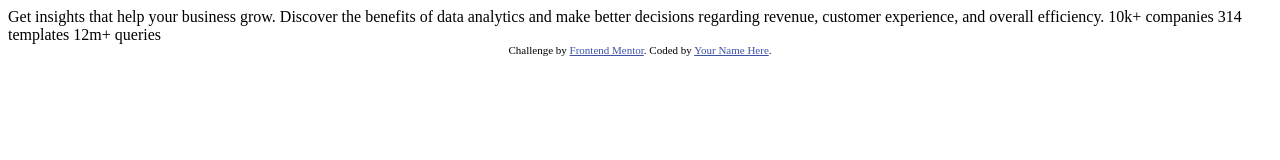
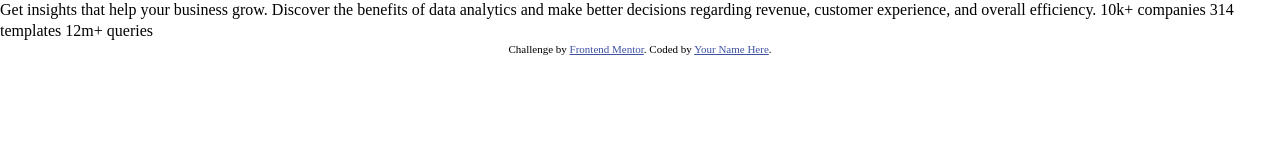
Before and after one commit to nonari-lab/stats-preview-card-component-main, a plain HTML site: page index.html in a window 1280 px wide. Drawn offline with Linux system fonts and the light colour scheme.

Commit message:
Adiing and connecting sass styles

```diff
--- a/index.html
+++ b/index.html
@@ -7,6 +7,8 @@
   <link rel="icon" type="image/png" sizes="32x32" href="./images/favicon-32x32.png">
 
   <title>Frontend Mentor | Stats preview card component</title>
+
+  <link rel="stylesheet" href="/scss/style.css">
 
   <!-- Feel free to remove these styles or customise in your own stylesheet 👍 -->
   <style>
--- /dev/null
+++ b/scss/_globals.scss
@@ -0,0 +1,14 @@
+html {
+    font-size: 100%;
+    box-sizing: border-box;
+}
+
+*, *::before, *::after {
+    box-sizing: inherit;
+}
+
+body {
+    margin: 0;
+    padding: 0;
+    line-height: 1.3;
+}
--- /dev/null
+++ b/scss/style.scss
@@ -0,0 +1,2 @@
+@import "variables";
+@import "globals";
```
Also changed, not shown: scss/_variables.scss (added), scss/style.css (added), 1 other file.
